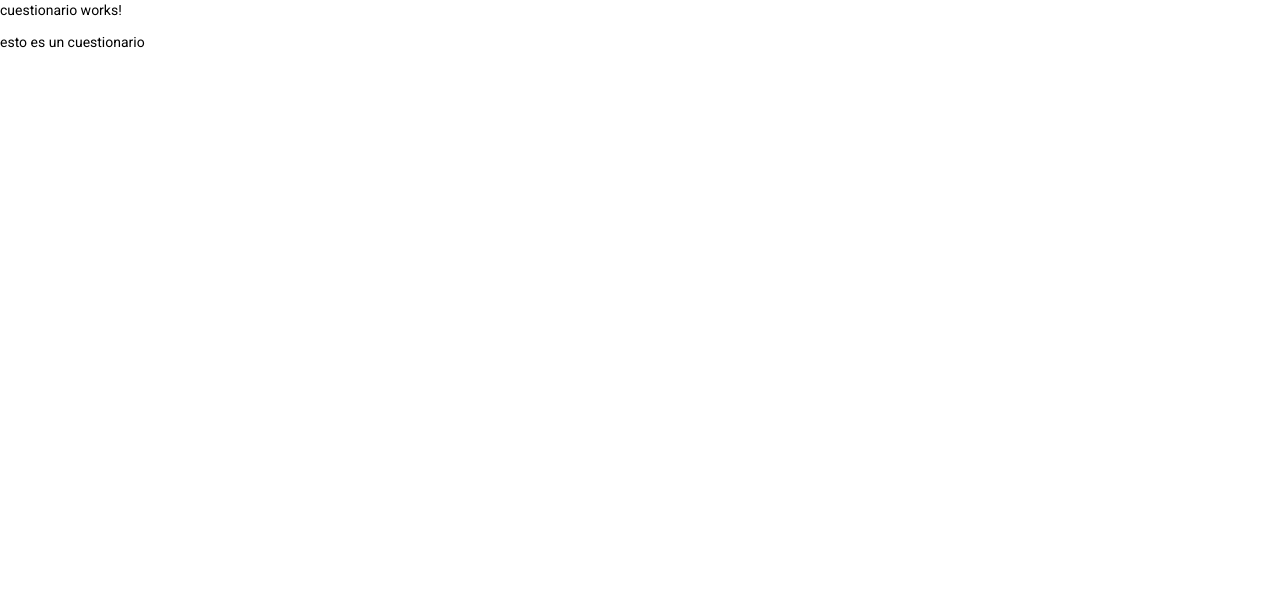
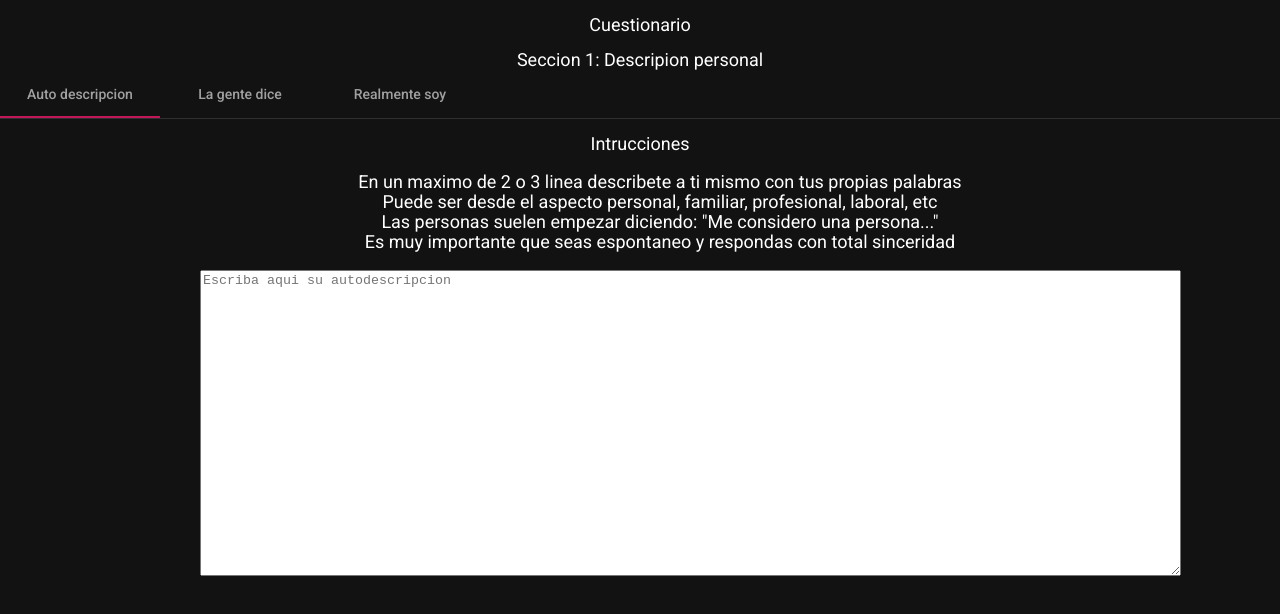
Before and after one commit to DavidYancce/EncuestaOnline, an Angular app in the folder encuesta-online/: page /cuestionario in a window 1280 px wide. Shown: the top 614 px of the page. Built offline with nearby package versions, Linux system fonts and the light colour scheme.

Commit message:
Cuestionario

```diff
--- a/encuesta-online/src/app/app.module.ts
+++ b/encuesta-online/src/app/app.module.ts
@@ -2,6 +2,7 @@ import { NgModule } from '@angular/core';
 import { BrowserModule } from '@angular/platform-browser';
 
 import { AppRoutingModule } from './app-routing.module';
+import { AppCommonsModule } from './commons/commons.module';
 import { AppComponent } from './app.component';
 import { BrowserAnimationsModule } from '@angular/platform-browser/animations';
 import { CuestionarioComponent } from './encuesta/cuestionario/cuestionario.component';
@@ -18,6 +19,7 @@ import { LoginComponent } from './encuesta/login/login.component';
   imports: [
     BrowserModule,
     AppRoutingModule,
+    AppCommonsModule,
     BrowserAnimationsModule
   ],
   providers: [],
--- /dev/null
+++ b/encuesta-online/src/app/commons/commons.module.ts
@@ -0,0 +1,44 @@
+import { NgModule } from '@angular/core';
+import { CommonModule } from '@angular/common';
+import {MatButtonModule} from '@angular/material/button';
+import {MatIconModule} from '@angular/material/icon';
+import {MatTabsModule} from '@angular/material/tabs';
+import {MatStepperModule} from '@angular/material/stepper';
+import {MatTableModule} from '@angular/material/table';
+import {MatDialogModule} from '@angular/material/dialog';
+import {MatRadioModule} from '@angular/material/radio';
+import {MatFormFieldModule} from '@angular/material/form-field';
+import {MatCheckboxModule} from '@angular/material/checkbox';
+import {MatSelectModule} from '@angular/material/select';
+import {MatOptionModule} from '@angular/material/core';
+import {MatInputModule} from '@angular/material/input';
+import {MatCardModule} from '@angular/material/card';
+import {MatDatepickerModule} from '@angular/material/datepicker';
+import {MatListModule} from '@angular/material/list';
+
+
+
+@NgModule({
+  declarations: [],
+  imports: [
+    CommonModule,
+],exports:[
+    /*Material*/
+    MatIconModule,
+    MatButtonModule,
+    MatTabsModule,
+    MatStepperModule,
+    MatTableModule,
+    MatDialogModule,
+    MatFormFieldModule,
+    MatRadioModule,
+    MatCheckboxModule,
+    MatSelectModule,
+    MatOptionModule,
+    MatInputModule,
+    MatCardModule,
+    MatDatepickerModule,
+    MatListModule
+  ]
+})
+export class AppCommonsModule { }
--- a/encuesta-online/src/app/encuesta/cuestionario/cuestionario.component.html
+++ b/encuesta-online/src/app/encuesta/cuestionario/cuestionario.component.html
@@ -1,2 +1,126 @@
-<p>cuestionario works!</p>
-esto es un cuestionario
+<div class="container" style="height:100vh">
+    <!-- <p>cuestionario works!</p>
+    esto es un cuestionario
+
+    <p>
+        <mat-form-field appearance="legacy">
+            <mat-label>Legacy form field</mat-label>
+            <input matInput placeholder="Placeholder">
+            <mat-icon matSuffix>sentiment_very_satisfied</mat-icon>
+            <mat-hint>Hint</mat-hint>
+        </mat-form-field>
+    </p> -->
+    <div style="text-align:center; font-size:18px; padding-top:15px ;"> Cuestionario </div>
+    <div style="text-align:center; font-size:18px; margin-top: 15px;"> Seccion 1: Descripion personal </div>
+
+    <mat-tab-group animationDuration="0ms">
+        <mat-tab label="Auto descripcion">
+            <div style="text-align:center; font-size:18px; margin-top: 15px;"> Intrucciones
+                <ul>
+                    <li>
+                        En un maximo de 2 o 3 linea describete a ti mismo con tus propias palabras
+                    </li>
+                    <li>Puede ser desde el aspecto personal, familiar, profesional, laboral, etc</li>
+                    <li>Las personas suelen empezar diciendo: "Me considero una persona..."</li>
+                    <li>Es muy importante que seas espontaneo y respondas con total sinceridad</li>
+                </ul>
+            </div>
+            <textarea rows="20" cols="120" placeholder="Escriba aqui su autodescripcion" value=""
+                style="margin-left: 200px;"></textarea>
+        </mat-tab>
+        <mat-tab label="La gente dice">
+            <div class="padre" style="display: flex">
+                <div style="width:20%">
+                    <div class="parrafo-titulo" style="margin-top: 20%;"> Intrucciones </div>
+                    <div class="parrafo">
+                        Marque solo las palabras que correspondan
+                    </div>
+                    <div class="parrafo">
+                        No exageres o trates de magnificar tus respuestas
+                    </div>
+                    <div class="parrafo">
+                        Si esto sucede, se invalidara el test y te pediremos que lo respondas otra vez
+                    </div>
+                </div>
+                <div style="width:80%; border:1px solid white;margin:20px;display:flex">
+                    <div style="width:25%">
+                        <mat-selection-list>
+                            <mat-list-option *ngFor="let palabra of palabras; let indice = index">
+                                {{palabra}}
+                            </mat-list-option>
+                        </mat-selection-list>
+                    </div>
+                    <div style="width:25%">
+                        <mat-selection-list>
+                            <mat-list-option *ngFor="let palabra of palabras; let indice = index">
+                                {{palabra}}
+                            </mat-list-option>
+                        </mat-selection-list>
+                    </div>
+                    <div style="width:25%">
+                        <mat-selection-list>
+                            <mat-list-option *ngFor="let palabra of palabras; let indice = index">
+                                {{palabra}}
+                            </mat-list-option>
+                        </mat-selection-list>
+                    </div>
+                    <div style="width:25%">
+                        <mat-selection-list>
+                            <mat-list-option *ngFor="let palabra of palabras; let indice = index">
+                                {{palabra}}
+                            </mat-list-option>
+                        </mat-selection-list>
+                    </div>
+
+                </div>
+            </div>
+        </mat-tab>
+        <mat-tab label="Realmente soy">
+            <div class="padre" style="display: flex">
+                <div style="width:20%">
+                    <div class="parrafo-titulo" style="margin-top: 20%;"> Intrucciones </div>
+                    <div class="parrafo">
+                        Marque solo las palabras que correspondan
+                    </div>
+                    <div class="parrafo">
+                        No exageres o trates de magnificar tus respuestas
+                    </div>
+                    <div class="parrafo">
+                        Si esto sucede, se invalidara el test y te pediremos que lo respondas otra vez
+                    </div>
+                </div>
+                <div style="width:80%; border:1px solid white;margin:20px;display:flex">
+                    <div style="width:25%">
+                        <mat-selection-list>
+                            <mat-list-option *ngFor="let palabra of palabras; let indice = index">
+                                {{palabra}}
+                            </mat-list-option>
+                        </mat-selection-list>
+                    </div>
+                    <div style="width:25%">
+                        <mat-selection-list>
+                            <mat-list-option *ngFor="let palabra of palabras; let indice = index">
+                                {{palabra}}
+                            </mat-list-option>
+                        </mat-selection-list>
+                    </div>
+                    <div style="width:25%">
+                        <mat-selection-list>
+                            <mat-list-option *ngFor="let palabra of palabras; let indice = index">
+                                {{palabra}}
+                            </mat-list-option>
+                        </mat-selection-list>
+                    </div>
+                    <div style="width:25%">
+                        <mat-selection-list>
+                            <mat-list-option *ngFor="let palabra of palabras; let indice = index">
+                                {{palabra}}
+                            </mat-list-option>
+                        </mat-selection-list>
+                    </div>
+
+                </div>
+            </div>
+        </mat-tab>
+    </mat-tab-group>
+</div>
--- a/encuesta-online/src/app/encuesta/cuestionario/cuestionario.component.scss
+++ b/encuesta-online/src/app/encuesta/cuestionario/cuestionario.component.scss
@@ -0,0 +1,20 @@
+.container {
+    background-color: #121212;
+    color:white;
+}
+.parrafo{
+    text-align:center;
+    font-size:14px;
+    margin-top: 12px;
+}
+.parrafo-titulo {
+    text-align:center;
+    font-size:18px;
+    margin-top: 10px;
+}
+li {
+    list-style:none
+}
+mat-list-option[aria-selected="true"] {
+    background: rgba(0, 139, 139, 0.7);
+  }
--- a/encuesta-online/src/app/encuesta/cuestionario/cuestionario.component.ts
+++ b/encuesta-online/src/app/encuesta/cuestionario/cuestionario.component.ts
@@ -7,9 +7,13 @@ import { Component, OnInit } from '@angular/core';
 })
 export class CuestionarioComponent implements OnInit {
 
-  constructor() { }
+  constructor() {
+
+   }
 
   ngOnInit(): void {
+
   }
+  palabras: string[] = ['Etica', 'Meticulosa', 'Ansiosa', 'Racional', 'Entretenida','Fuerte'];
 
 }
--- a/encuesta-online/src/app/encuesta/inicio/inicio.component.html
+++ b/encuesta-online/src/app/encuesta/inicio/inicio.component.html
@@ -1 +1,7 @@
-<p>inicio works!</p>
+<div class="container">
+    <div class="video">
+        <iframe width="1020" height="500" src="https://www.youtube.com/embed/oLCweREd1x4" title="YouTube video player"
+        frameborder="0" allow="accelerometer; autoplay; clipboard-write; encrypted-media; gyroscope; picture-in-picture"
+        allowfullscreen style="margin-top: 20px;"></iframe>
+    </div>
+</div>
--- a/encuesta-online/src/app/encuesta/inicio/inicio.component.scss
+++ b/encuesta-online/src/app/encuesta/inicio/inicio.component.scss
@@ -0,0 +1,4 @@
+.container{
+    display: flex;
+    justify-content: center;
+}
--- a/encuesta-online/src/styles.scss
+++ b/encuesta-online/src/styles.scss
@@ -1,4 +1,4 @@
 /* You can add global styles to this file, and also import other style files */
 
 html, body { height: 100%; }
-body { margin: 0; font-family: Roboto, "Helvetica Neue", sans-serif; }
+body { margin: 0; font-family: Roboto, "Helvetica Neue", sans-serif;}
```
Also changed, not shown: encuesta-online/src/app/encuesta/cuestionario/cuestionario.module.ts (added, +15 -0 lines).
